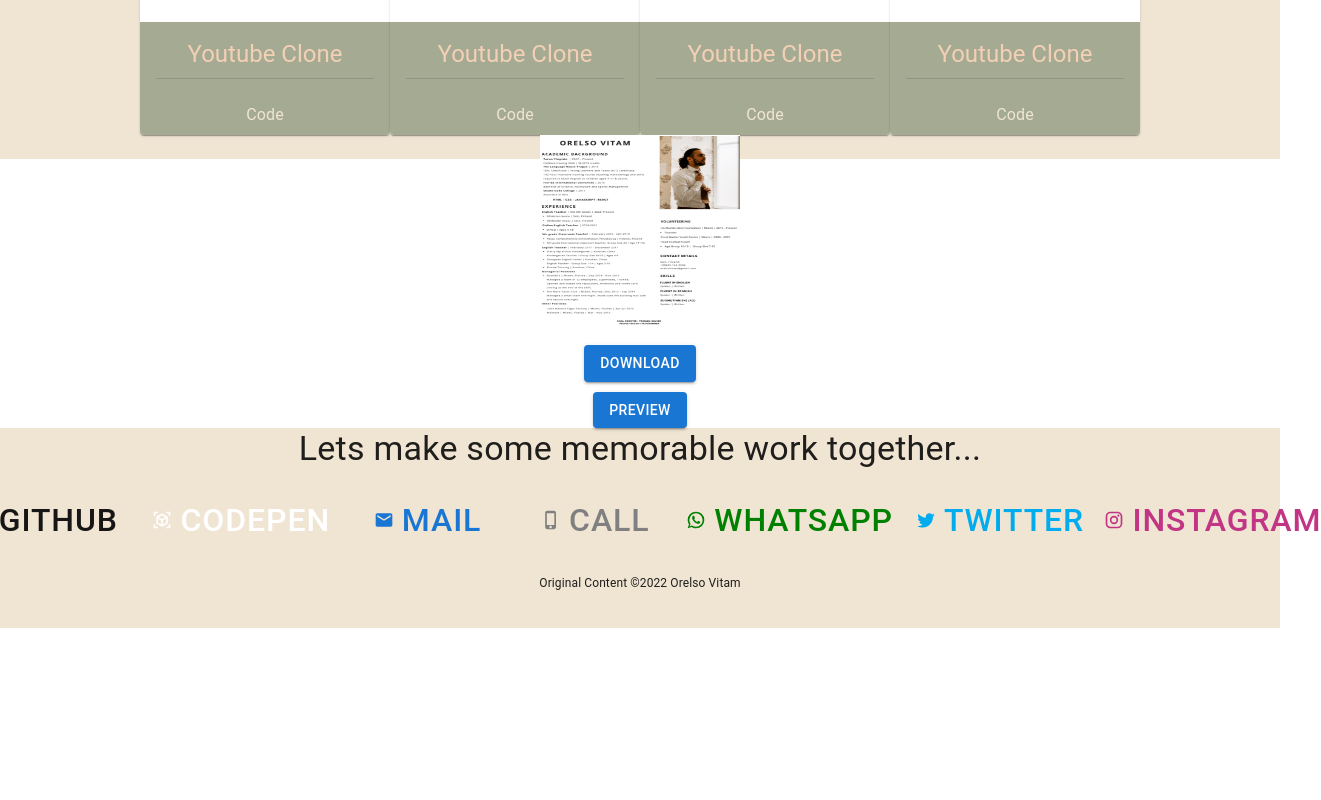
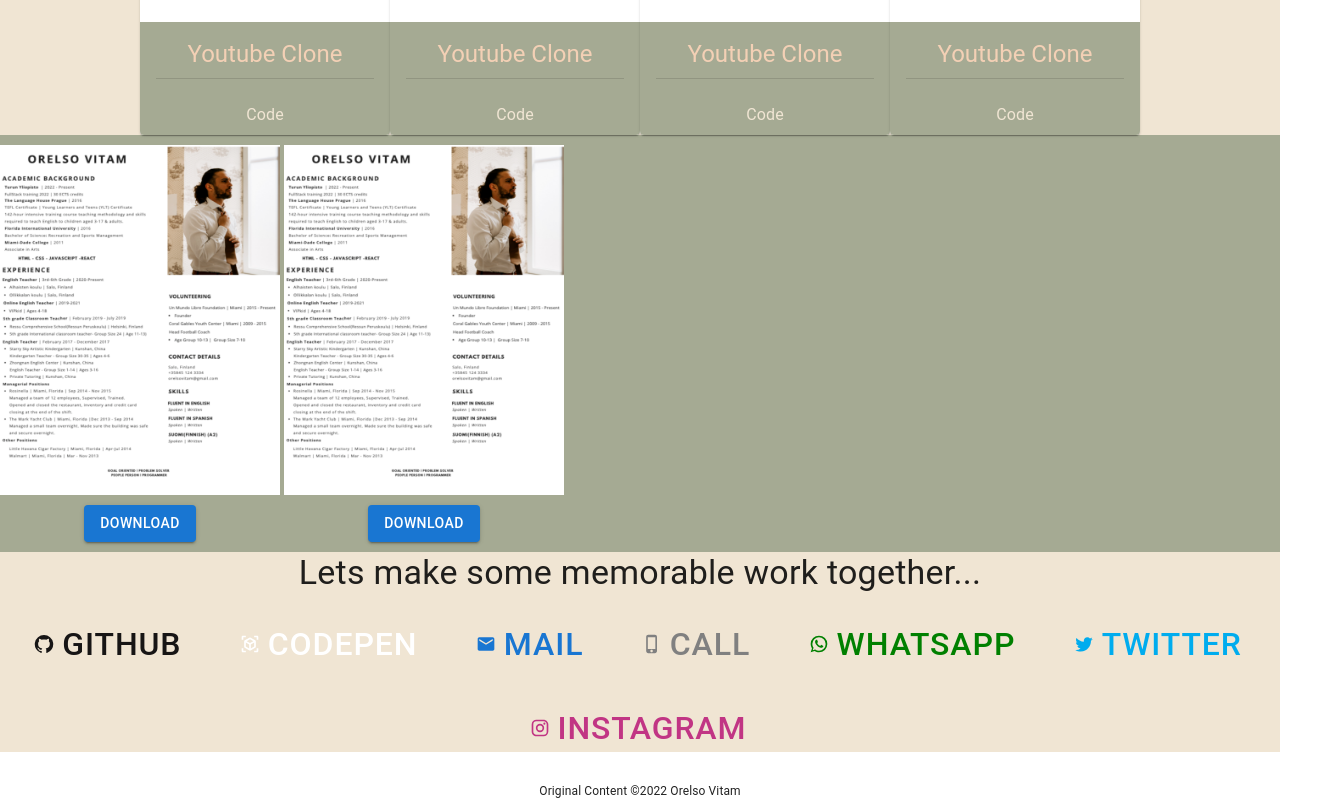
Before and after one commit to Orelso/CV2023, a React (Create React App) app: page / in a window 1280 px wide. Shown: the part 1985-2785 px from the top of the page, 1321 px wide, since content can reach past the window. Before the commit the page ends 2613 px from the top, so only its background shows below. Built offline with nearby package versions, Linux system fonts and the light colour scheme; grey boxes are pictures that could not be loaded; the HTML template or start-up script is replaced by a standard one.

Commit message:
resume section continued

```diff
--- a/src/components/ContactSection.jsx
+++ b/src/components/ContactSection.jsx
@@ -16,7 +16,7 @@
           Lets make some memorable work together...
         </Typography>
       </div>
-      <Box sx={{ display: 'flex', justifyContent: 'center', gap: '6rem', marginTop: '1rem' }}>
+      <Box sx={{ display: 'flex', justifyContent: 'space-evenly', flexWrap: 'wrap', gap: '1rem', marginTop: '1rem' }}>
         <Button
           sx={{ color: '#171515', fontSize: '2rem' }}
           href="https://github.com/Orelso"
--- a/src/components/CvRecLetters.jsx
+++ b/src/components/CvRecLetters.jsx
@@ -14,7 +14,7 @@
     link.click();
   };
 
-  const handlePreview = () => {
+  const handleImageClick = () => {
     setShowPreview(true);
   };
 
@@ -23,8 +23,7 @@
   };
 
   return (
-    <div>
-      {showPreview ? (
+    <div style={{backgroundColor: 'rgb(165,170,147)'}}>
       <Dialog open={showPreview} onClose={handleClosePreview}>
         <DialogTitle sx={{ textAlign: 'center', backgroundColor: 'blue' }}>Preview</DialogTitle>
         <DialogContent>
@@ -34,17 +33,21 @@
           Close
         </Button>
       </Dialog>
-      ) : (
-        <div style={{ display: 'flex', flexDirection: 'column', alignItems: 'center' }}>
-          <img src="resume.png" alt="Download" height="200" width="200" style={{ marginBottom: '10px' }} />
-          <Button variant="contained" onClick={handleDownload}>
+      <div style={{ display: 'flex', flexDirection: 'row' }}>
+        <div style={{ display: 'flex', flexDirection: 'column', alignItems: 'center', marginRight: 4 }}>
+          <img src="resume.png" alt="Download" height="350" width="280" style={{marginTop: 10, marginBottom: 10, cursor: 'pointer' }} onClick={handleImageClick} />
+          <Button style={{marginBottom: 10, }} variant="contained" onClick={handleDownload}>
             Download
           </Button>
-          <Button variant="contained" onClick={handlePreview} style={{ marginTop: '10px' }}>
-            Preview
+        </div>
+        <div style={{ display: 'flex', flexDirection: 'column', alignItems: 'center', marginRight: 4 }}>
+          <img src="resume.png" alt="Download" height="350" width="280" style={{marginTop: 10, marginBottom: 10, cursor: 'pointer' }} onClick={handleImageClick} />
+          <Button style={{marginBottom: 10, }} variant="contained" onClick={handleDownload}>
+            Download
           </Button>
         </div>
-      )}
+
+      </div>
     </div>
   );
 }
```
Lines whose indentation alone changed are shown as unchanged.
